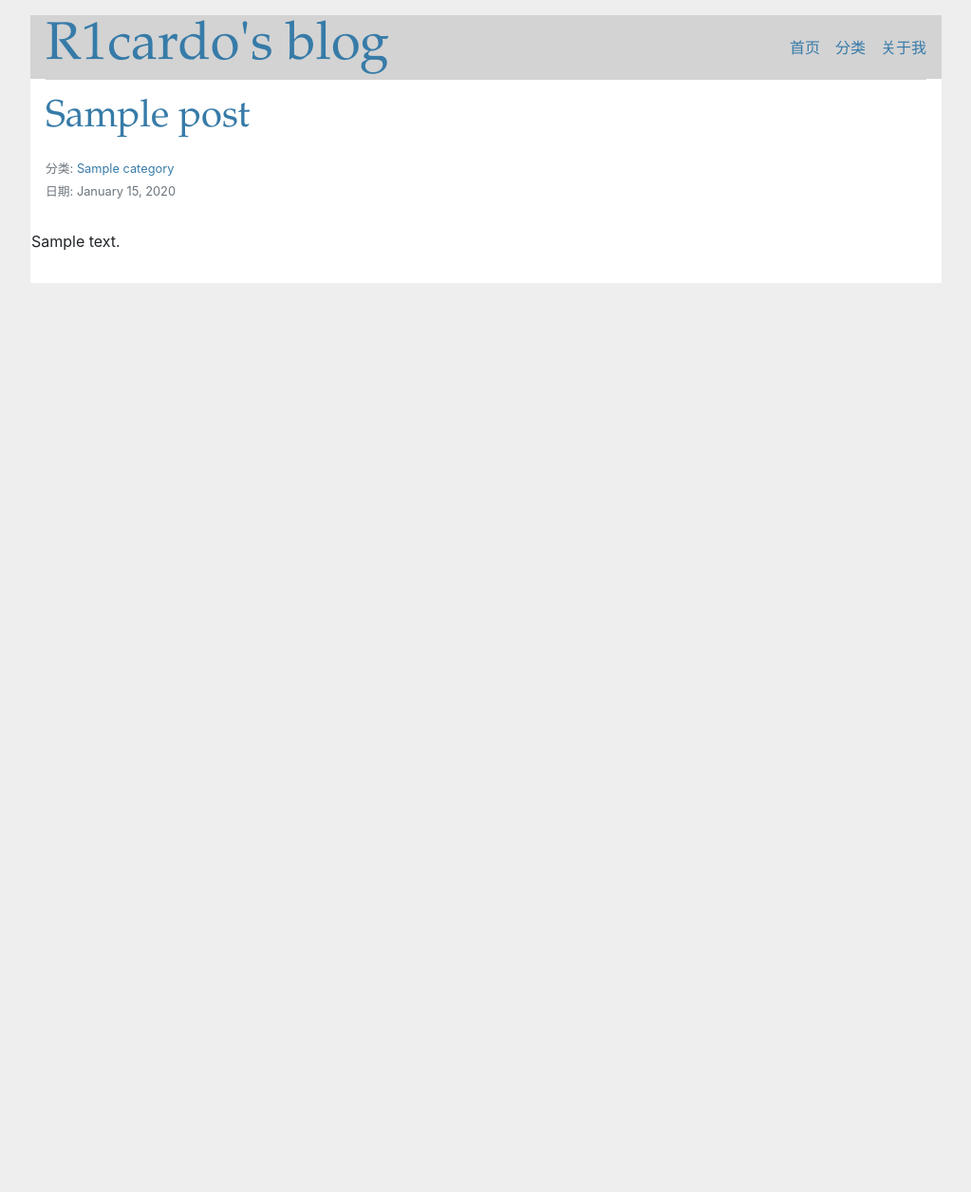
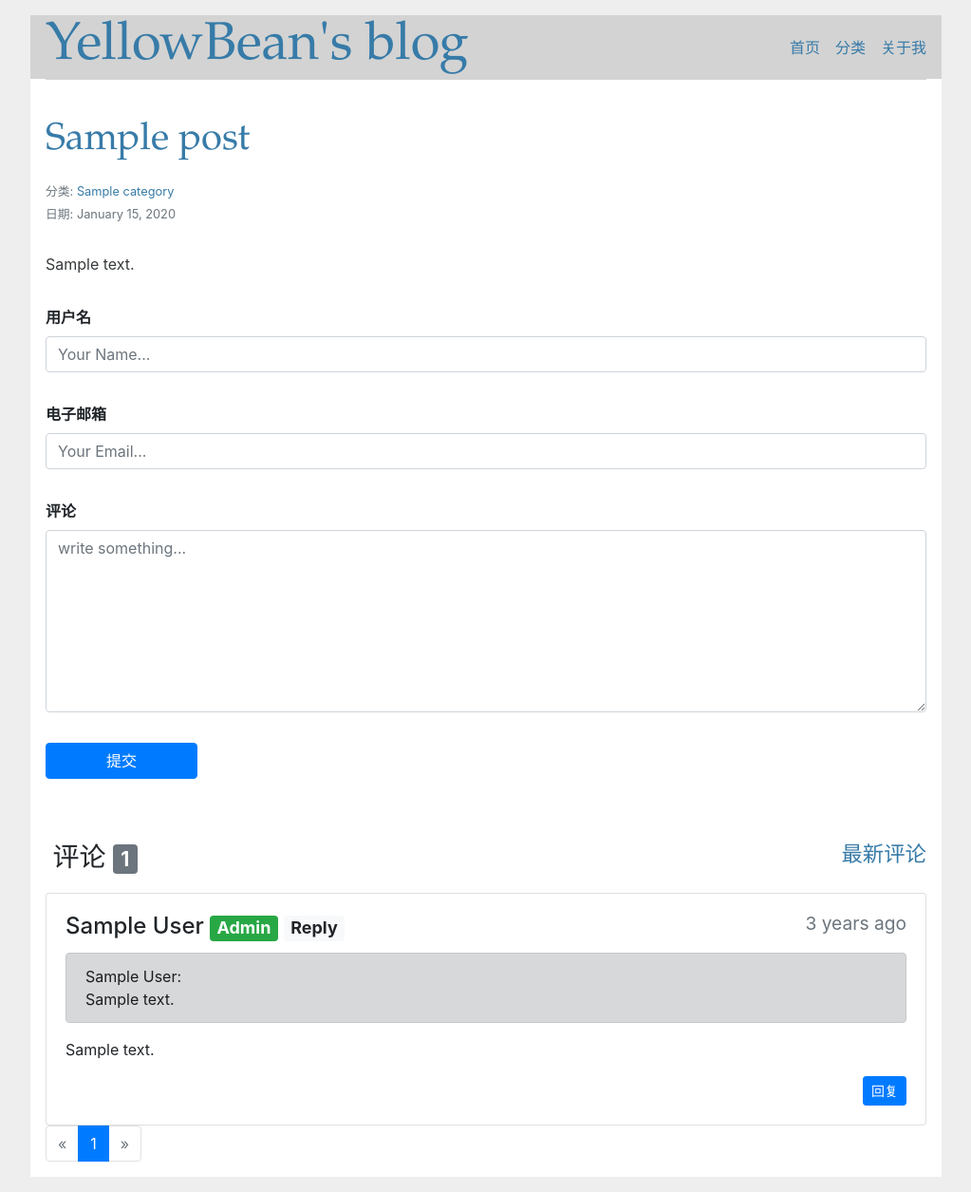
Before and after one commit to r1cardohj/myblog, a Flask app: page /post/1 in a window 1280 px wide. Shown: the whole page at 95% size, without its empty margins (128-1151 px from the left). Before the commit the page ends 298 px from the top, so only its background shows below. Run offline with Flask 3, Linux system fonts and the light colour scheme; tables that the repository leaves empty hold one stand-in row (values such as "Sample post"); some libraries are stand-ins or nearby versions.

Commit message:
add comment and email support

```diff
--- a/myblog/__init__.py
+++ b/myblog/__init__.py
@@ -1,7 +1,7 @@
 import os
 import click
 from .blueprints import admin,auth,blog
-from .extensions import db,bootstrap,moment
+from .extensions import db,bootstrap,moment,login_manager,mail
 from .models import Admin,Category
 from .settings import config
 from flask import  Flask
@@ -22,6 +22,8 @@ def register_extensions(app):
     db.init_app(app)
     bootstrap.init_app(app)
     moment.init_app(app)
+    login_manager.init_app(app)
+    mail.init_app(app)
 
 
 def register_logging(app):
--- a/myblog/blueprints/blog.py
+++ b/myblog/blueprints/blog.py
@@ -1,6 +1,10 @@
-from flask import Blueprint,render_template,request,current_app
+from flask import Blueprint,render_template,request,current_app,flash,redirect,url_for
 from markupsafe import Markup
-from myblog.models import Post,Comment
+from myblog.models import Post,Comment,Category
+from myblog.forms import CommentForm,AdminCommentForm
+from flask_login import current_user
+from myblog.emalis import send_comment_mail_to_admin
+from myblog.extensions import db
 
 blog_bp = Blueprint('blog',__name__)
 
@@ -15,6 +19,52 @@ def index():
 
 @blog_bp.route('/post/<int:post_id>',methods = ['GET','POST'])
 def show_post(post_id):
+    form = CommentForm()
     post = Post.query.get_or_404(post_id)
-    #page =request.args.get('page', type=int)
-    return render_template('blog/post.html',post=post)
+    page =request.args.get('page', type=int)
+    per_page = current_app.config.get('COMMENT_PER_PAGE',8)
+    pagination = Comment.query.with_parent(post).filter_by(reviewed=True).order_by(Comment.timestamp.asc()).paginate(page=page,per_page=per_page)
+    comments = pagination.items
+    if current_user.is_authenticated:
+        form = AdminCommentForm()
+        form.author.data = current_user.name
+        form.email.data = current_app.config['BLOG_EMAIL']
+        from_admin = True
+        reviewed = True
+    else:
+        form = CommentForm()
+        from_admin = False
+        reviewed = False
+
+    if form.validate_on_submit():
+        author = form.author.data
+        email = form.author.data
+        body = form.body.data
+        comment = Comment(
+            author=author,email=email,body=body,
+            from_admin=from_admin,post=post,reviewed=reviewed
+        )
+        db.session.add(comment)
+        db.session.commit()
+        if current_user.is_authenticated:
+            flash('评论已发布','success')
+        else:
+            flash('评论已提交,请耐心等待审核','info')
+            send_comment_mail_to_admin(post)
+        return redirect(url_for('blog.show_post',post_id=post_id))
+    return render_template('blog/post.html',post=post,pagination=pagination,comments=comments,form=form)
+
+
+@blog_bp.route('/category')
+def category():
+    return render_template('blog/category')
+
+
+@blog_bp.route('/category/<int:category_id>')
+def show_category(category_id):
+    return render_template('category_detail.html')
+
+
+@blog_bp.route('/about')
+def about():
+    return render_template('blog/about')
--- a/myblog/forms.py
+++ b/myblog/forms.py
@@ -0,0 +1,30 @@
+from flask_wtf import FlaskForm
+from wtforms import StringField,SubmitField,TextAreaField,PasswordField,BooleanField,SelectField,HiddenField
+from wtforms.validators import DataRequired,Email,Length
+
+class CommentForm(FlaskForm):
+    '''评论窗口'''
+    author = StringField('用户名',validators=[DataRequired(),Length(1, 30)],render_kw={'placeholder':'Your Name...'})
+    email = StringField('电子邮箱',validators=[DataRequired(),Length(1,254)],render_kw={'placeholder':'Your Email...'})
+    body = TextAreaField('评论',validators=[DataRequired()],render_kw={'placeholder':'write something...'})
+    sumbit = SubmitField('提交')
+
+
+class AdminCommentForm(CommentForm):
+    '''管理员评论窗口'''
+    author = HiddenField()
+    email = HiddenField()
+
+
+class LoginForm(FlaskForm):
+    '''登录窗口'''
+    username = StringField('UserName',validators=[DataRequired(),Length(1,20)])
+    password = PasswordField('Password',validators=[DataRequired(),Length(8,56)])
+    remenber = BooleanField('Remenber me')
+    submit = SubmitField()
+
+
+class PostForm(FlaskForm):
+    '''创建文章窗口'''
+    title = StringField('Title',validators=[DataRequired(),Length(1,60)])
+    category = SelectField('Category',coerce=int, default=1)
--- a/myblog/models.py
+++ b/myblog/models.py
@@ -1,8 +1,9 @@
 from myblog.extensions import db
 from datetime import datetime
+from flask_login import UserMixin
 
 
-class Admin(db.Model):
+class Admin(db.Model,UserMixin):
     id = db.Column(db.Integer, primary_key=True)
     username = db.Column(db.String(20))
     password_hash = db.Column(db.String(120))
--- a/myblog/static/style.css
+++ b/myblog/static/style.css
@@ -16,22 +16,28 @@ nav ul li a, nav ul li span, header .action { display: block; padding: 0.5rem; }
 .post > header { display: flex; align-items: flex-end; font-size: 0.85em; }
 .post > header > div:first-of-type { flex: auto; }
 .post > header h1 { font-size: 1.7em; margin-bottom: 0; font-family:Helvetica Neue,Helvetica,WenQuanYi Micro Hei,Arial,sans-serif;}
-.post .about { color: slategray; font-style: italic; }
+.post .about { color: slategray; font-style: italic;}
 .post .body { white-space: pre-line;font-family: "Segoe UI", "Source Sans Pro", Calibri, Candara, Arial, sans-serif;
             color:#3E4349;}
 .content:last-child { margin-bottom: 0; }
 .content form { margin: 1em 0; display: flex; flex-direction: column; }
 .content label { font-weight: bold; margin-bottom: 0.5em; }
 .content input, .content textarea { margin-bottom: 1em; }
-.content textarea { min-height: 12em; resize: vertical; }
+.content textarea { min-height: 12em; resize: vertical;}
 .sidebar {margin-top: 30px;}
+.post-about {margin-top: 20px;}
 .post-area {margin-top: 30px;}
+.post-detail {font-weight: 400;line-height: 1.5;color: #373a3c;}
 .post-body {padding: 100px,200px;}
 .demon {border-color: black;border-radius: 2px;}
 .card {margin-top: 30px;}
+.comment-card {margin-top: 5px;}
+.post-title {margin-top:40px;}
+.right {float:right;}
 small{
     font-size: 80%;
     font-weight: 400;
 }
+.comment-top {margin-bottom: 20px;margin-top: 50px;}
 input.danger { color: #cc2f2e; }
 input[type=submit] { align-self: start; min-width: 10em; }
--- a/myblog/templates/base.html
+++ b/myblog/templates/base.html
@@ -9,10 +9,10 @@
 <title>{% block title %}R1cardohj's blog{% endblock %}</title>
 </head>
 <nav class="top-nav">
-  <h1 class="display-4"><a href="#">R1cardo's blog</a></h1>
+  <h1 class="display-4"><a href="{{ url_for('blog.index') }}">YellowBean's blog</a></h1>
   <ul>
     <li>
-      <a href="#">首页</a>
+      <a href="{{ url_for('blog.index') }}">首页</a>
     </li>
     <li>
       <a href="#">分类</a>
--- a/myblog/templates/blog/_mycard.html
+++ b/myblog/templates/blog/_mycard.html
@@ -2,6 +2,6 @@
     <img class="card-img-top" src="{{ url_for('static',filename='img/demon.gif')}}" alt="Card image" style="width:100%">
     <div class="card-body">
       <h4 class="card-title">可恶!&nbsp;被你发现了</h4>
-      <p class="card-text">生活就像海洋,只有意志坚强的人才能到达彼岸...</p>
+      <p class="card-text">广告位招租...</p>
       <a href="#" class="btn btn-primary">更多</a>
     </div>
--- a/myblog/templates/blog/post.html
+++ b/myblog/templates/blog/post.html
@@ -1,20 +1,67 @@
 {% extends 'base.html' %}
+{% from 'bootstrap/pagination.html' import render_pagination %}
+{% from 'bootstrap/form.html' import render_form %}
+
 {% block title %}
 {{ post.title }}
 {% endblock title %}
 {% block content %}
 <div class="page-header text-muted">
-    <h1 >{{ post.title }}</h1>
+    <h1 class="post-title">{{ post.title }}</h1>
     <small>
         分类:  <a href="#">{{ post.category.name }}</a><br>
         日期:  {{ moment(post.timestamp).format('LL') }}
     </small>
 </div>
 <div class="row">
-    <div class="post-area post-detail">
+    <div class="post-area post-detail col-sm-12">
     <p>
         {{post.body|safe}}
     </p>
     </div>
 </div>
+<div id="comment-form">
+    {{ render_form(form, action=request.full_path) }}
+</div>
+<div class="comments" id="comments">
+    <h3 class="comment-top">&nbsp;评论&nbsp;<span class="badge badge-secondary">{{ pagination.total }}</span>
+        <small class="float-right">
+            <a href="{{ url_for('blog.show_post',post_id=post.id, page=pagination.page or 1)}}#comments">最新评论</a>
+        </small>
+    </h3>
+    {% if comments %}
+        {% for comment in comments %}
+        <div class="card comment-card">
+            <div class="card-body">
+                <h4 class="card-title">
+                    {% if comment.from_admin %}
+                        {{ admin.name }}
+                    {% else %}
+                        {{ comment.author}}
+                    {% endif %}
+                    {% if comment.from_admin %}
+                        <span class="badge badge-success">Admin</span>
+                    {% endif %}
+                    {% if comment.replied %}
+                        <span class="badge badge-light">Reply</span>
+                    {% endif %}
+                <small class="float-right text-muted">{{ moment(comment.timestamp).fromNow() }}</small>
+                </h5>
+                {% if comment.replied %}
+                    <p class="alert alert-dark reply-body">{{ comment.replied.author}}:
+                        <br>{{ comment.replied.body }}
+                    </p>
+                {% endif %}
+                <p class="card-text">{{ comment.body}}</p>
+                <div class="card-link float-right"><a href="#" class="btn btn-primary btn-sm card-link">回复</a></div>
+            </div>
+        </div>
+        {% endfor %}
+    {% else %}
+        <div class="tip"><h5>暂时没有评论.</h5></div>
+    {% endif %}
+</div>
+{% if comments %}
+    {{ render_pagination(pagination,fragment='#comments') }}
+{% endif %}
 {% endblock content %}
--- /dev/null
+++ b/myblog/templates/mail/new_comment.html
@@ -0,0 +1,3 @@
+<p>你的文章 <i>《{{ post.title }}》</i> 到一条新的评论,点击下方链接查看</p>
+<p><a href="{{ post_url }}">{{ post_url }}</a></p>
+<p><small style="color:deepskyblue">争取35岁退休</small></p>
--- /dev/null
+++ b/myblog/templates/mail/new_comment.txt
@@ -0,0 +1,2 @@
+博客文章: {{ post.title }}
+收到一条新的评论
```
Also changed, not shown: myblog/emalis.py (added, +24 -0 lines), myblog/extensions.py (+19 -2 lines), myblog/settings.py (+9 -1 lines), myblog/templates/index.html (+7 -2 lines).
